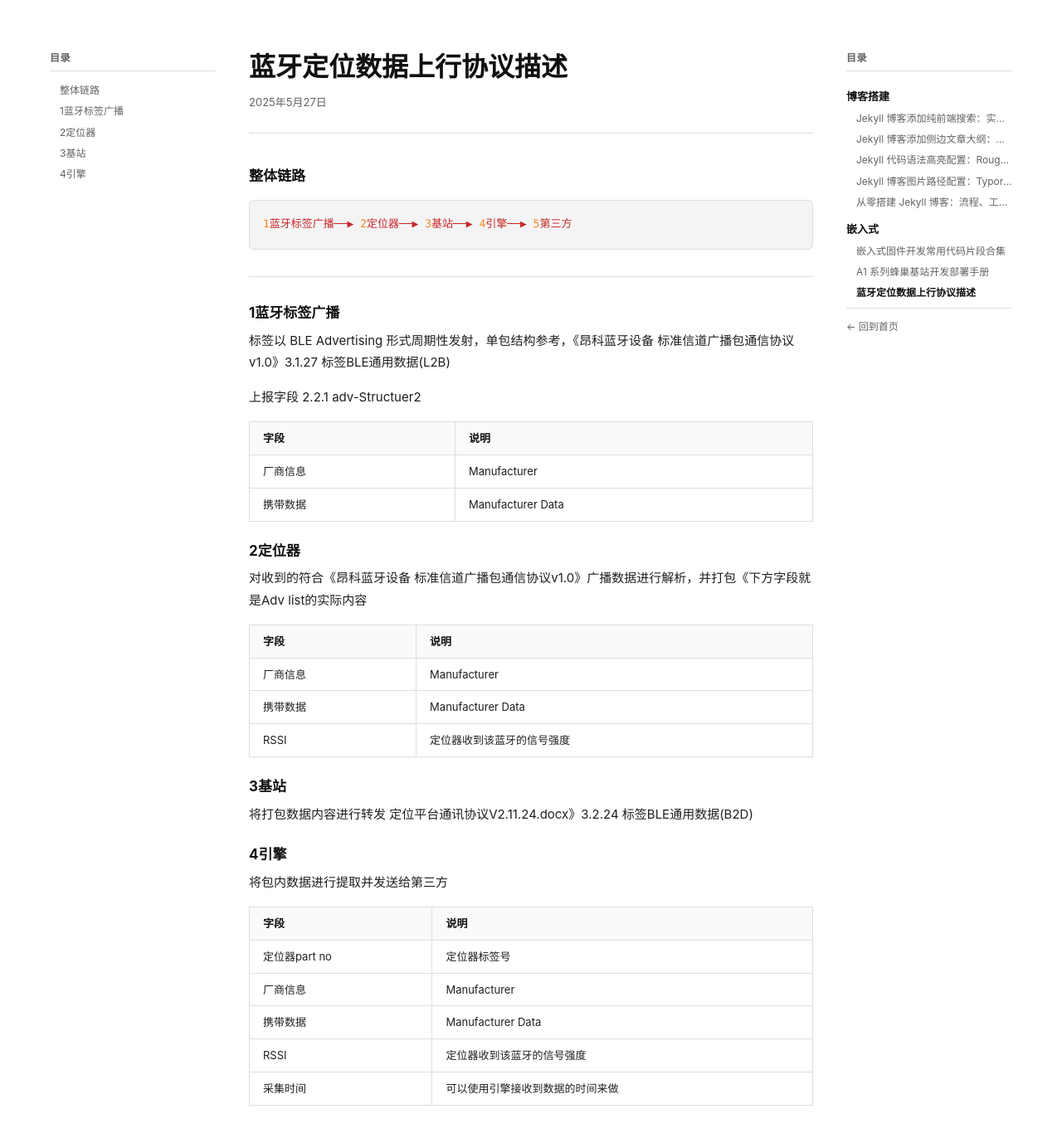
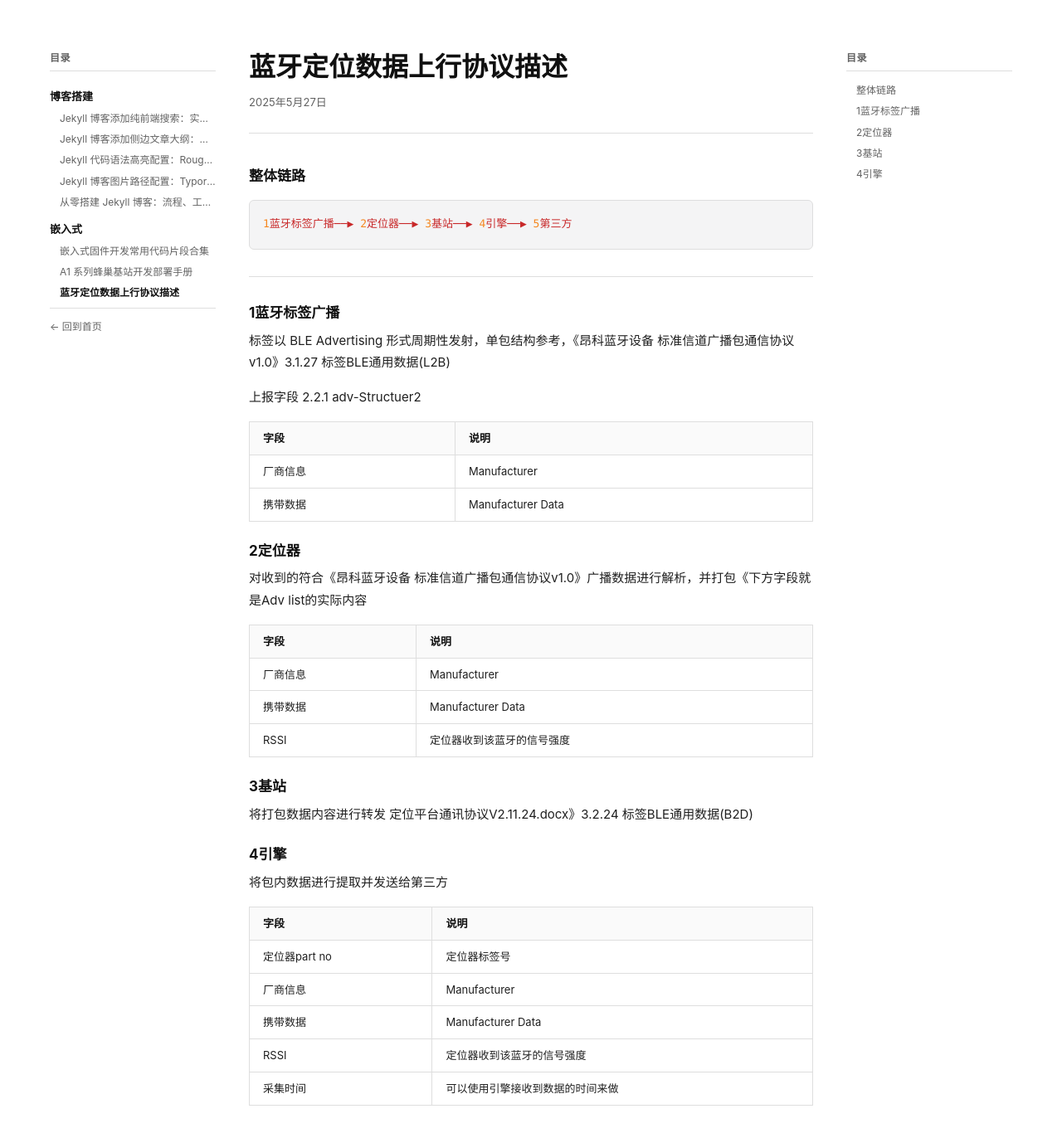
Before and after one commit to WuJaw/WuJaw.github.io, a Jekyll site: the page built from _posts/2026-05-28-协议000-蓝牙定位数据上行协议描述.md, in a window 1280 px wide and 1389 px high. Shown: the top 1372 px of the window at 83% size. Built offline with Jekyll 4.4.1, drawn with Linux system fonts in a browser that asks for light colours.

Commit message:
左右侧边面板交换位置：站点目录→左侧，文章大纲→右侧

```diff
--- a/_layouts/default.html
+++ b/_layouts/default.html
@@ -434,13 +434,13 @@
   .toc-panel::-webkit-scrollbar-thumb,
   .site-nav::-webkit-scrollbar-thumb { background: var(--line); border-radius: 2px; }
 
-  /* 左侧：文章内大纲 */
-  .toc-panel {
+  /* 左侧：站点目录 */
+  .site-nav {
     right: calc(50% + 380px);
   }
 
-  /* 右侧：站点目录 */
-  .site-nav {
+  /* 右侧：文章内大纲 */
+  .toc-panel {
     left: calc(50% + 380px);
   }
 
```
